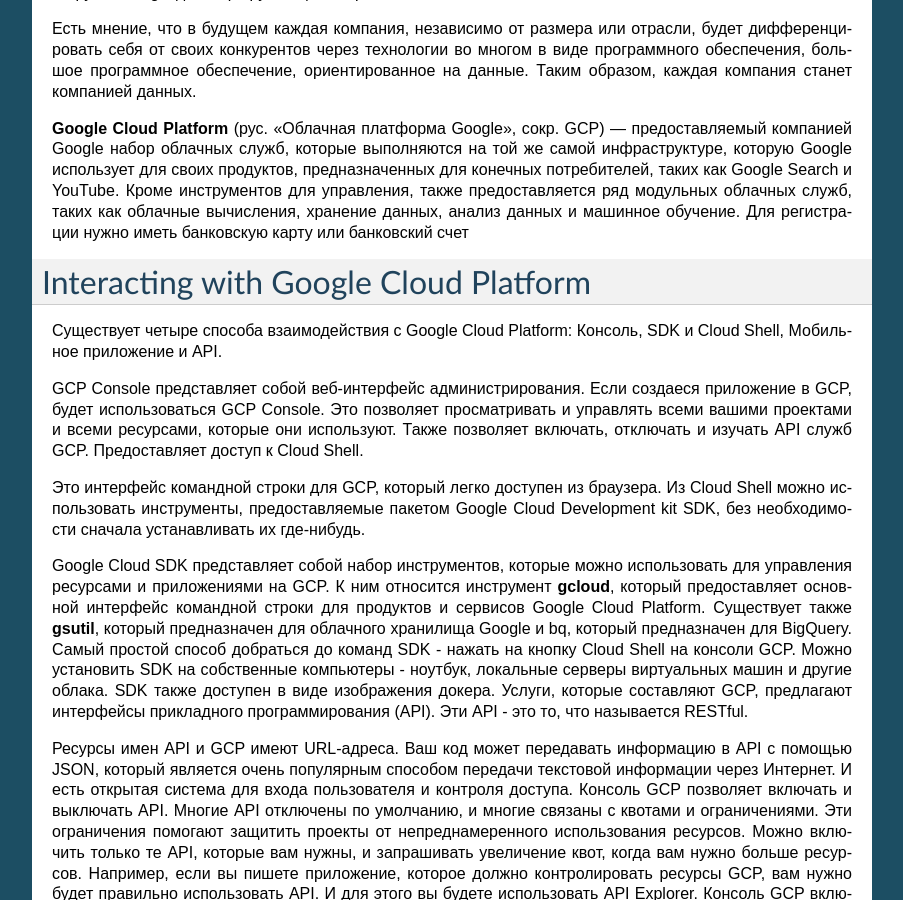
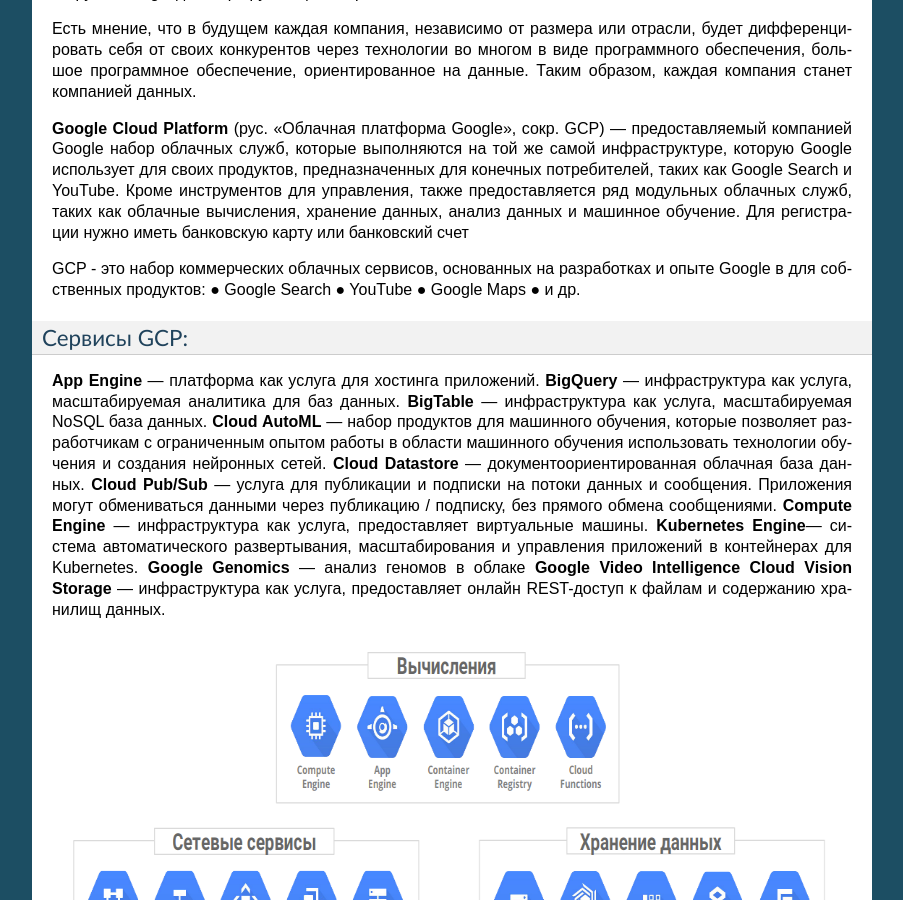
Before and after one commit to five76/clonsa, a Sphinx documentation site: the page built from docs/chapters/00_cloud/00_cloud.rst, in a window 1280 px wide and 900 px high, scrolled down 4505 px. Shown: the whole window, without its empty margins (198-1101 px from the left). Built offline with Sphinx 7.4.7, drawn with Linux system fonts in a browser that asks for light colours; pages that are not in the unit, such as notebooks, are missing from menus.

Commit message:
update 0716

```diff
--- a/docs/chapters/00_cloud/00_cloud.rst
+++ b/docs/chapters/00_cloud/00_cloud.rst
@@ -122,6 +122,35 @@
 
 **Google Cloud Platform** (рус. «Облачная платформа Google», сокр.  GCP) — предоставляемый компанией Google набор облачных служб, которые выполняются на той же самой инфраструктуре, которую Google использует для своих продуктов, предназначенных для конечных потребителей, таких как Google Search и YouTube. Кроме инструментов для управления, также предоставляется ряд модульных облачных служб, таких как облачные вычисления, хранение данных, анализ данных и машинное обучение. Для регистрации нужно иметь банковскую карту или банковский счет
 
+GCP - это набор коммерческих облачных сервисов, основанных на разработках и опыте Google в для
+собственных  продуктов:
+● Google Search
+● YouTube
+● Google Maps
+● и др.
+
+Сервисы GCP:
+''''''''''''
+
+**App Engine** — платформа как услуга для хостинга приложений.
+**BigQuery** — инфраструктура как услуга, масштабируемая аналитика для баз данных.
+**BigTable** — инфраструктура как услуга, масштабируемая NoSQL база данных.
+**Cloud AutoML** — набор продуктов для машинного обучения, которые позволяет разработчикам с ограниченным опытом работы в области машинного обучения использовать технологии обучения и создания нейронных сетей.
+**Cloud Datastore** — документоориентированная облачная база данных.
+**Cloud Pub/Sub** — услуга для публикации и подписки на потоки данных и сообщения. Приложения могут обмениваться данными через публикацию / подписку, без прямого обмена сообщениями.
+**Compute Engine** — инфраструктура как услуга, предоставляет виртуальные машины.
+**Kubernetes Engine**— система автоматического развертывания, масштабирования и управления приложений в контейнерах для Kubernetes.
+**Google Genomics** — анализ геномов в облаке
+**Google Video Intelligence**
+**Cloud Vision**
+**Storage** — инфраструктура как услуга, предоставляет онлайн REST-доступ к файлам и содержанию хранилищ данных.
+
+.. figure:: 00_gcpnow.png
+       :scale: 100 %
+       :align: center
+       :alt: asda
+
+
 Interacting with Google Cloud Platform
 ~~~~~~~~~~~~~~~~~~~~~~~~~~~~~~~~~~~~~~
 
```
Also changed, not shown: docs/chapters/00_cloud/00_gcpnow.png (added).
